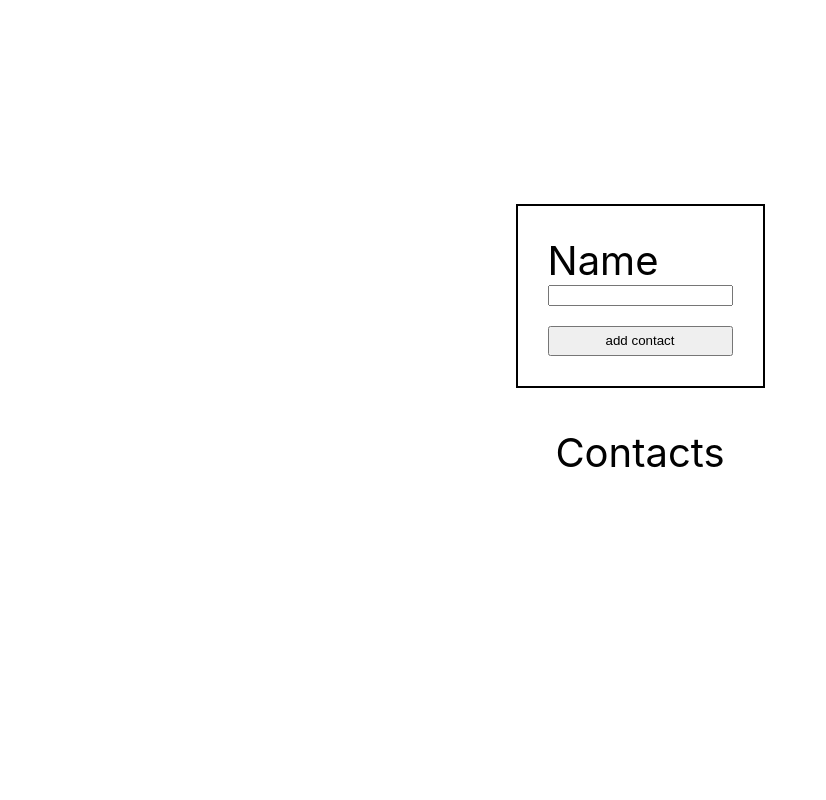
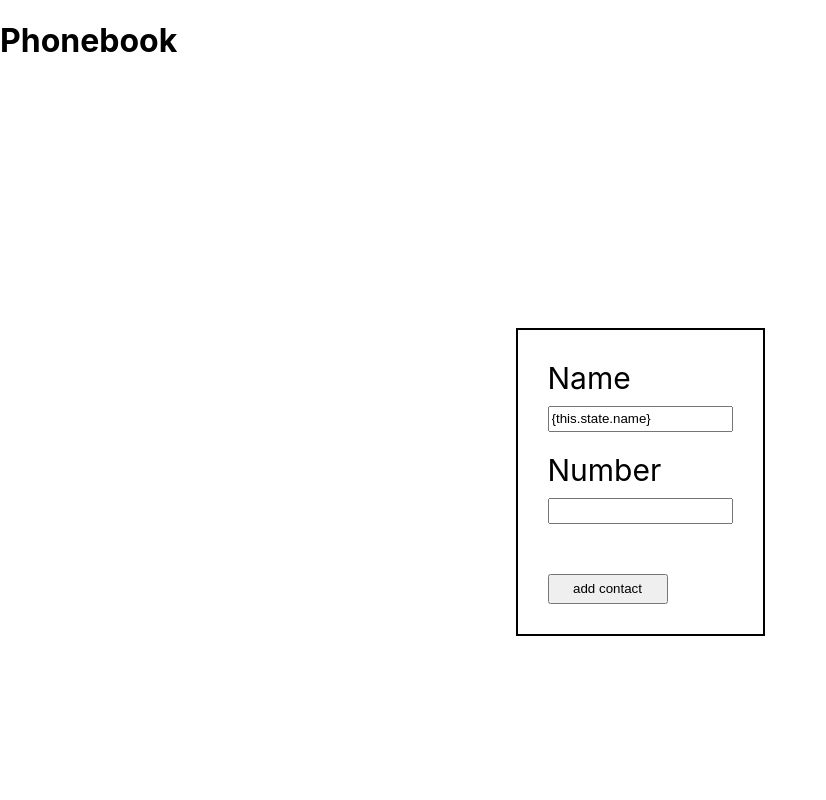
Before and after one commit to IrynaYrrr/goit-react-hw-02-phonebook, a React (Create React App) app: page / in a window 1280 px wide. Shown: the top 800 px of the page, without its empty margins (0-826 px from the left). Built offline with nearby package versions, Linux system fonts and the light colour scheme.

Commit message:
refactor code

```diff
--- a/src/components/App.jsx
+++ b/src/components/App.jsx
@@ -1,12 +1,12 @@
 import React, { Component } from "react";
 import { nanoid } from "nanoid";
-
-
+import ContactForm from './contactForm/ContactForm';
 
 export class App extends Component {
+
   state = {
     contacts: [],
-    name: ''
+    filter: ''
   }
 
   createContact = (state) => {
@@ -18,64 +18,128 @@ export class App extends Component {
       ...state,
       contacts: [newContact, ...state.contacts],
     }))
-    console.log(state);
   }
+
+  handleSubmit = e => {
+    e.preventDefault();
+    this.createContact(this.state)
+  };
 
   handleChange = ({ target: { value } }) => {
     this.setState({ name: value })
   };
 
-  handleSubmit = e => {
-    e.preventDefault();
-    console.log(e);
-    this.createContact(this.state)
-  };
-
   render() {
 
     return (
-      <div style={{
-        height: '100vh',
-        display: 'flex',
-        flexDirection: 'column',
-        justifyContent: 'center',
-        alignItems: 'center',
-        fontSize: 40,
-        color: '#010101'
-      }}>
+      <div>
+        <h1>Phonebook</h1>
+        <ContactForm
+          onSubmit={this.handleSubmit}
+          onChange={this.handleChange}
+          value="{this.state.name}" />
 
-        <form onSubmit={this.handleSubmit}
-          style={{
-            display: 'flex',
-            flexDirection: 'column',
-            justifyContent: 'center',
-            border: '2px solid black',
-            padding: '30px'
-          }}>
-          <label htmlFor={this.nameInputId}>Name</label>
-          <input
-            value={this.state.name}
-            onChange={this.handleChange}
-            type="text"
-            name="name"
-            pattern="^[a-zA-Zа-яА-Я]+(([' -][a-zA-Zа-яА-Я ])?[a-zA-Zа-яА-Я]*)*$"
-            title="Name may contain only letters, apostrophe, dash and spaces. For example Adrian, Jacob Mercer, Charles de Batz de Castelmore d'Artagnan"
-            required
-          />
-          <button style={{
-            height: '30px',
-            marginTop: '20px',
-            cursor: 'pointer'
-          }}
-            type='submit'>
-            add contact
-          </button>
-        </form>
-        <p>Contacts</p>
-        <ul>
-          {this.state.contacts.map(c => <li>{c.name}</li>)}
-        </ul>
+        <h2>Contacts</h2>
+        {/* <Filter />
+        <ContactList /> */}
       </div>
-    );
+    )
   }
 }
+
+// export class App extends Component {
+//   state = {
+//     contacts: [],
+//     name: '',
+//     number: ''
+//   }
+
+
+
+//   createNumber = (state) => {
+//     const newNumber = {
+//       number: state.number,
+//       id: nanoid(),
+//     }
+//     this.setState((prev) => ({
+//       ...state,
+//       contacts: [newNumber, ...state.contacts],
+//     }))
+//   }
+
+
+
+//
+
+//   render() {
+
+//     return (
+//       <div style={{
+//         height: '100vh',
+//         display: 'flex',
+//         flexDirection: 'column',
+//         justifyContent: 'center',
+//         alignItems: 'center',
+//         fontSize: 40,
+//         color: '#010101'
+//       }}>
+
+//         <form onSubmit={this.handleSubmit}
+//           style={{
+//             display: 'flex',
+//             flexDirection: 'column',
+//             justifyContent: 'center',
+//             border: '2px solid black',
+//             padding: '30px'
+//           }}>
+//           <label style={{
+//             fontSize: '30px'
+//           }}
+//           >Name</label>
+//           <input
+//             style={{
+//               height: '20px',
+//               marginTop: '10px',
+//             }}
+//             value={this.state.name}
+//             onChange={this.handleChange}
+//             type="text"
+//             name="name"
+//             pattern="^[a-zA-Zа-яА-Я]+(([' -][a-zA-Zа-яА-Я ])?[a-zA-Zа-яА-Я]*)*$"
+//             title="Name may contain only letters, apostrophe, dash and spaces. For example Adrian, Jacob Mercer, Charles de Batz de Castelmore d'Artagnan"
+//             required
+//           />
+//           <label style={{
+//             fontSize: '30px',
+//             marginTop: '20px'
+//           }}
+//           >Number</label>
+//           <input
+//             style={{
+//               height: '20px',
+//               marginTop: '10px',
+//             }}
+//             type="tel"
+//             name="number"
+//             pattern="\+?\d{1,4}?[-.\s]?\(?\d{1,3}?\)?[-.\s]?\d{1,4}[-.\s]?\d{1,4}[-.\s]?\d{1,9}"
+//             title="Phone number must be digits and can contain spaces, dashes, parentheses and can start with +"
+//             required
+//           />
+//           <button style={{
+//             height: '30px',
+//             width: '120px',
+//             marginTop: '50px',
+//             cursor: 'pointer'
+//           }}
+//             type='submit'>
+//             add contact
+//           </button>
+//         </form>
+//         <p>Contacts</p>
+//         <ul>
+//           {this.state.contacts.map(c => <li>{c.name}:</li>)}
+//         </ul>
+//       </div>
+//     );
+//   }
+// }
--- /dev/null
+++ b/src/components/contactForm/ContactForm.jsx
@@ -0,0 +1,45 @@
+import React from 'react';
+import css from "./ContactForm.module.css";
+
+export default function ContactForm({onSubmit, value, onChange}) {
+  return (
+    <div className={css.formContainer}>
+
+      <form
+        className={css.form}
+        onSubmit={onSubmit}>
+        <label className={css.nameLabel}>Name</label>
+        <input
+          className={css.inputName}
+          value={value}
+          onChange={onChange}
+          type="text"
+          name="name"
+          pattern="^[a-zA-Zа-яА-Я]+(([' -][a-zA-Zа-яА-Я ])?[a-zA-Zа-яА-Я]*)*$"
+          title="Name may contain only letters, apostrophe, dash and spaces. For example Adrian, Jacob Mercer, Charles de Batz de Castelmore d'Artagnan"
+          required
+        />
+        <label className={css.numberLabel}>Number</label>
+        <input
+          className={css.inputNumber}
+          type="tel"
+          name="number"
+          pattern="\+?\d{1,4}?[-.\s]?\(?\d{1,3}?\)?[-.\s]?\d{1,4}[-.\s]?\d{1,4}[-.\s]?\d{1,9}"
+          title="Phone number must be digits and can contain spaces, dashes, parentheses and can start with +"
+          required
+        />
+        <button
+          className={css.buttonAdd}
+          type='submit'>
+          add contact
+        </button>
+      </form>
+      {/* <p>Contacts</p>
+      <ul>
+        {this.state.contacts.map(
+          c => <li>{c.name}:</li>
+        )}
+      </ul> */}
+    </div>
+  )
+}
--- /dev/null
+++ b/src/components/contactForm/ContactForm.module.css
@@ -0,0 +1,43 @@
+.formContainer {
+  height: 100vh;
+  display: flex;
+  flex-direction: column;
+  justify-content: center;
+  align-items: center;
+  font-size: 40;
+  color: #010101;
+}
+
+.form {
+  display: flex;
+  flex-direction: column;
+  justify-content: center;
+  border: 2px solid black;
+  padding: 30px;
+}
+
+.nameLabel {
+  font-size: 30px;
+}
+
+.inputName {
+  height: 20px;
+  margin-top: 10px;
+}
+
+.numberLabel {
+  font-size: 30px;
+  margin-top: 20px;
+}
+
+.inputNumber {
+  height: 20px;
+  margin-top: 10px;
+}
+
+.buttonAdd {
+  height: 30px;
+  width: 120px;
+  margin-top: 50px;
+  cursor: pointer;
+}
```
Also changed, not shown: src/components/contactList/ContactList.jsx (added), src/components/contactList/ContactList.module.css (added), src/components/filter/Filter.jsx (added), src/components/filter/Filter.module.css (added).
